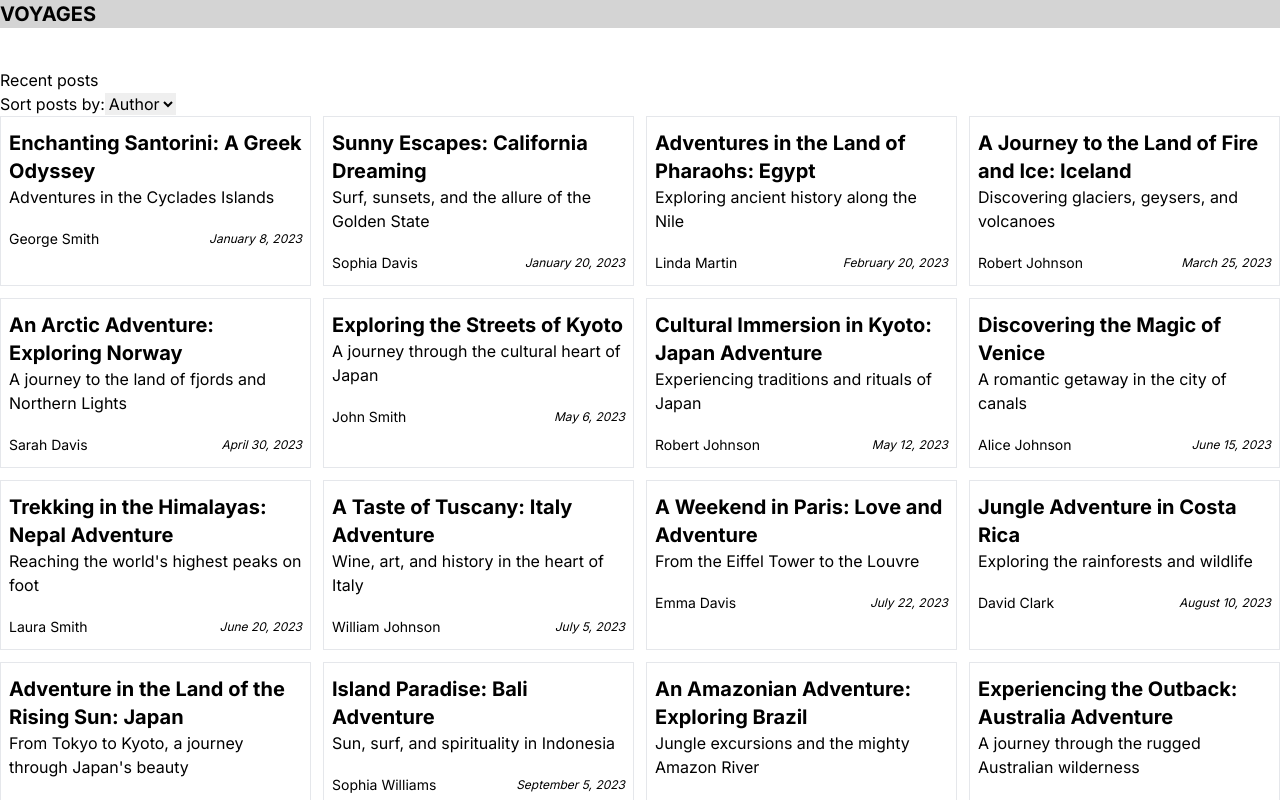
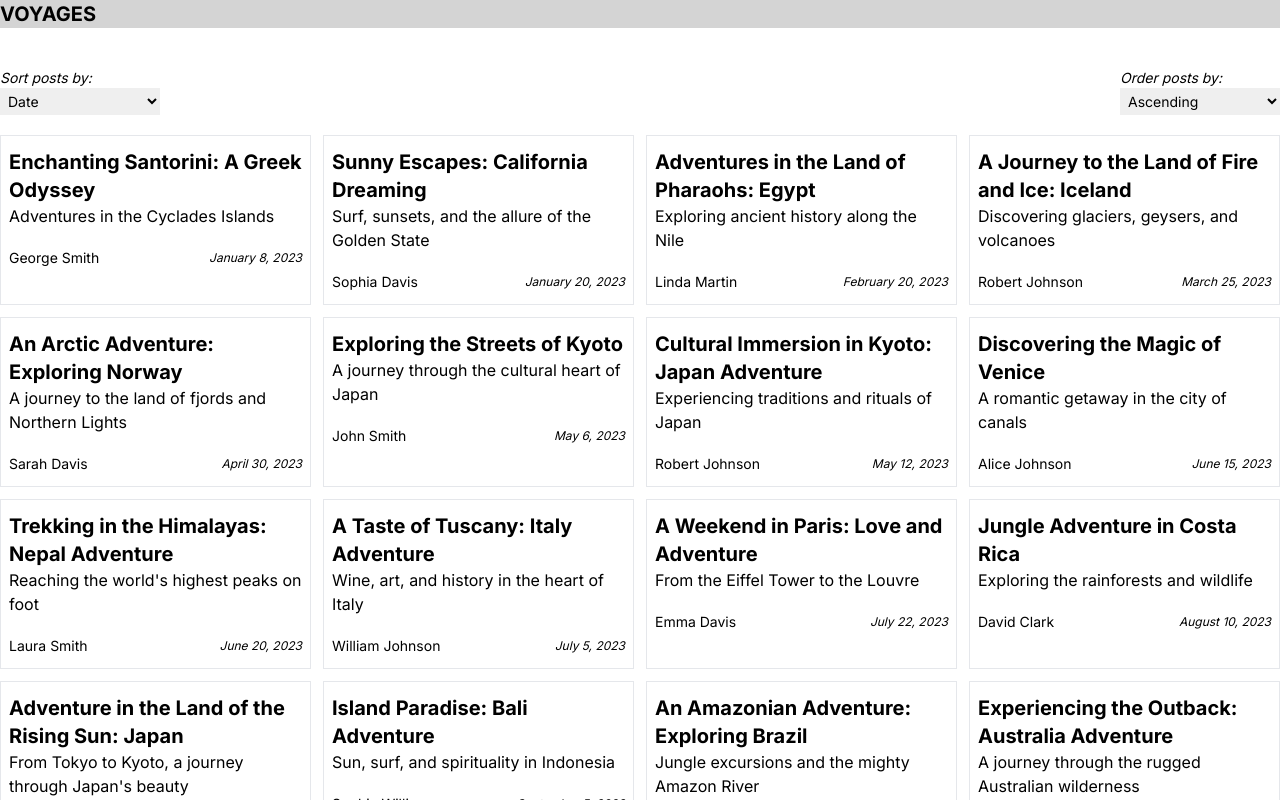
Before and after one commit to ad9311/voyages, a Next.js app: page / in a window 1280 px wide. Shown: the top 800 px of the page. Built offline with nearby package versions, Linux system fonts and the light colour scheme.

Commit message:
Implement sort by and order method for posts list content

```diff
--- a/app/defs.d.ts
+++ b/app/defs.d.ts
@@ -11,4 +11,4 @@ export interface Post {
 }
 
 export type SortPostsBy = 'AUTHOR' | 'DATE' | 'TOPIC';
-export type OrderPostsOn = 'ASC' | 'DESC';
+export type OrderPostsMethod = 'ASC' | 'DESC';
--- a/app/page.tsx
+++ b/app/page.tsx
@@ -6,7 +6,7 @@ function Home() {
   return (
     <main>
       <section>
-        <h2>Recent posts</h2>
+        {/* <h2>Recent posts</h2> */}
         <Suspense fallback={<Loading />}>
           <PostList />
         </Suspense>
--- a/app/posts/PostListContent.tsx
+++ b/app/posts/PostListContent.tsx
@@ -1,34 +1,54 @@
 'use client';
 
-import { useMemo, useState } from 'react';
-import { Post, SortPostsBy } from '../defs';
+import React, { useMemo, useState } from 'react';
+import { OrderPostsMethod, Post, SortPostsBy } from '../defs';
 import sortPosts from '../helpers/sortPosts';
 import PostPreview from './PostPreview';
 
 function PostListContent({ posts }: { posts: Post[] }) {
   const [sortBy, setSortBy] = useState<SortPostsBy>('DATE');
+  const [orderMethod, setOrderMethod] = useState<OrderPostsMethod>('ASC');
 
   function handleSort(e: React.ChangeEvent<HTMLSelectElement>) {
     setSortBy(e.target.value as SortPostsBy);
   }
 
+  function handleOrder(e: React.ChangeEvent<HTMLSelectElement>) {
+    setOrderMethod(e.target.value as OrderPostsMethod);
+  }
+
   const mappedPosts = useMemo(() => {
-    return sortPosts(posts, sortBy).map((post) => (
+    const sortedPosts = sortPosts(posts, sortBy).map((post) => (
       <li key={post.id}>
         <PostPreview {...post} />
       </li>
     ));
-  }, [sortBy, posts]);
+
+    if (orderMethod === 'DESC') {
+      return sortedPosts.reverse();
+    }
+
+    return sortedPosts;
+  }, [posts, sortBy, orderMethod]);
 
   return (
     <>
-      <form className="form">
-        <label htmlFor="sort">
+      <form className="mb-5 flex justify-between text-sm">
+        <label htmlFor="sort" className="italic">
           Sort posts by:
-          <select name="sort" id="sort" onChange={handleSort}>
+          <br />
+          <select name="sort" id="sort" onChange={handleSort} className="p-1 min-w-[10rem]" defaultValue="DATE">
             <option value="AUTHOR">Author</option>
             <option value="DATE">Date</option>
             <option value="TOPIC">Topic</option>
+          </select>
+        </label>
+        <label htmlFor="order" className="italic">
+          Order posts by:
+          <br />
+          <select name="order" id="order" onChange={handleOrder} className="p-1 min-w-[10rem]">
+            <option value="ASC">Ascending</option>
+            <option value="DESC">Descending</option>
           </select>
         </label>
       </form>
```
